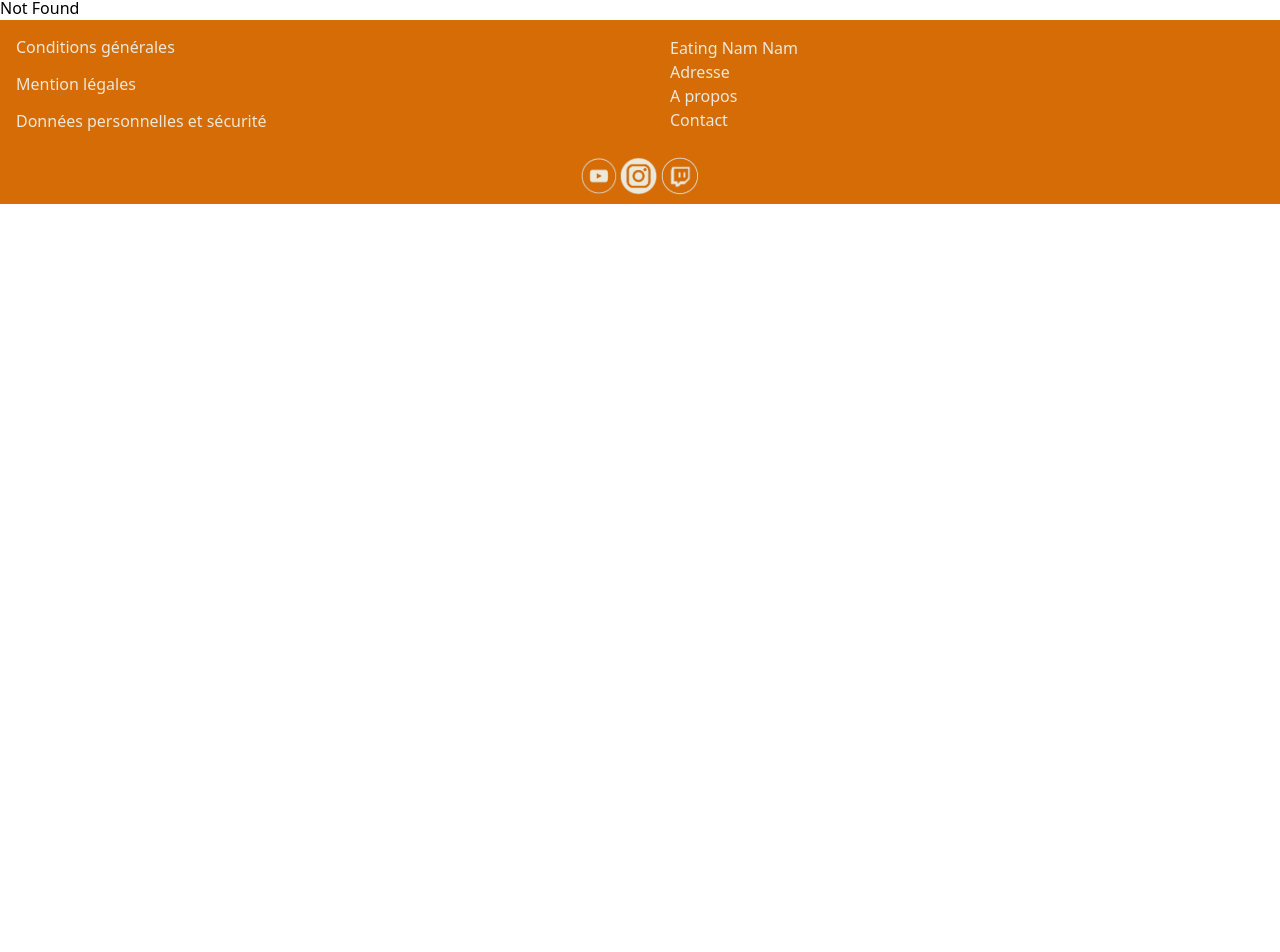
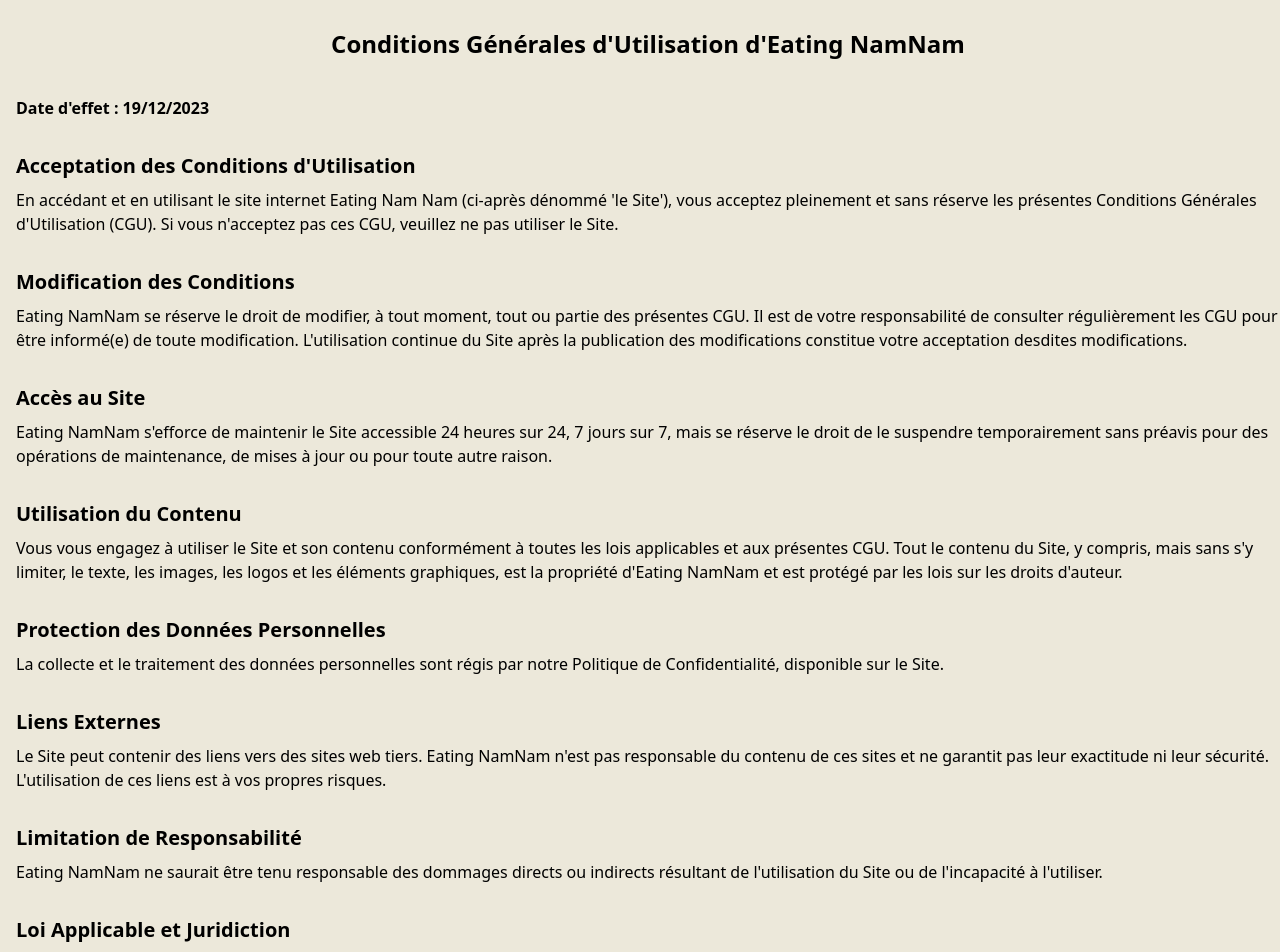
Before and after one commit to WildCodeSchool-2023-09/JS-RemoteFR-CrewStillant-P3-EatingNamNam, a React (Vite) app in the folder frontend/: page /Conditions in a window 1280 px wide. Before the commit this address had no page. Shown: the part 132-1084 px from the top of the page. Before the commit the page ends 800 px from the top, so only its background shows below. Built offline with nearby package versions, Linux system fonts and the light colour scheme.

Commit message:
Feat: Add users Condition

```diff
--- /dev/null
+++ b/frontend/src/components/Condition.jsx
@@ -0,0 +1,40 @@
+import condition from "../conditions.json";
+
+export default function Condition() {
+  return (
+    <div className="bg-beige">
+      <div className="ml-4 pt-5">
+        <h1 className="text-2xl text-center py-3 font-bold">
+          {condition.title}
+        </h1>
+        <br />
+        <p className="font-bold">{condition.date}</p>
+        <br />
+        <h2 className="text-xl py-2 font-semibold">{condition.subtitle1}</h2>
+        <p>{condition.texte1}</p>
+        <br />
+        <h2 className="text-xl py-2 font-semibold">{condition.subtitle2}</h2>
+        <p>{condition.texte2}</p>
+        <br />
+        <h2 className="text-xl py-2 font-semibold">{condition.subtitle3}</h2>
+        <p>{condition.texte3}</p>
+        <br />
+        <h2 className="text-xl py-2 font-semibold">{condition.subtitle4}</h2>
+        <p>{condition.texte4}</p>
+        <br />
+        <h2 className="text-xl py-2 font-semibold">{condition.subtitle5}</h2>
+        <p>{condition.texte5}</p>
+        <br />
+        <h2 className="text-xl py-2 font-semibold">{condition.subtitle6}</h2>
+        <p>{condition.texte6}</p>
+        <br />
+        <h2 className="text-xl py-2 font-semibold">{condition.subtitle7}</h2>
+        <p>{condition.texte7}</p>
+        <br />
+        <h2 className="text-xl py-2 font-semibold">{condition.subtitle8}</h2>
+        <p>{condition.texte8}</p>
+        <br />
+      </div>
+    </div>
+  );
+}
--- a/frontend/src/components/Footer.jsx
+++ b/frontend/src/components/Footer.jsx
@@ -9,7 +9,10 @@ function Footer() {
     <div>
       <div className="bg-orange grid grid-cols-2 gap-7">
         <div className="text-beige ml-2 grid grid-rows-3 p-2">
-          <NavLink className="hover:text-green text-l h-fit my-auto" to="/">
+          <NavLink
+            className="hover:text-green text-l h-fit my-auto"
+            to="/Conditions"
+          >
             Conditions générales
           </NavLink>
           <NavLink className="hover:text-green text-l h-fit my-auto" to="/">
--- /dev/null
+++ b/frontend/src/conditions.json
@@ -0,0 +1,25 @@
+{
+  "title": "Conditions Générales d'Utilisation d'Eating NamNam",
+  "date": "Date d'effet : 19/12/2023",
+  "subtitle1": " Acceptation des Conditions d'Utilisation",
+  "texte1": "En accédant et en utilisant le site internet Eating Nam Nam (ci-après dénommé 'le Site'), vous acceptez pleinement et sans réserve les présentes Conditions Générales d'Utilisation (CGU). Si vous n'acceptez pas ces CGU, veuillez ne pas utiliser le Site.",
+  "subtitle2": "Modification des Conditions",
+  "texte2": "Eating NamNam se réserve le droit de modifier, à tout moment, tout ou partie des présentes CGU. Il est de votre responsabilité de consulter régulièrement les CGU pour être informé(e) de toute modification. L'utilisation continue du Site après la publication des modifications constitue votre acceptation desdites modifications.",
+
+  "subtitle3": "Accès au Site",
+  "texte3": "Eating NamNam s'efforce de maintenir le Site accessible 24 heures sur 24, 7 jours sur 7, mais se réserve le droit de le suspendre temporairement sans préavis pour des opérations de maintenance, de mises à jour ou pour toute autre raison.",
+  "subtitle4": "Utilisation du Contenu",
+  "texte4": "Vous vous engagez à utiliser le Site et son contenu conformément à toutes les lois applicables et aux présentes CGU. Tout le contenu du Site, y compris, mais sans s'y limiter, le texte, les images, les logos et les éléments graphiques, est la propriété d'Eating NamNam et est protégé par les lois sur les droits d'auteur.",
+
+  "subtitle5": "Protection des Données Personnelles",
+  "texte5": "La collecte et le traitement des données personnelles sont régis par notre Politique de Confidentialité, disponible sur le Site.",
+
+  "subtitle6": "Liens Externes",
+  "texte6": "Le Site peut contenir des liens vers des sites web tiers. Eating NamNam n'est pas responsable du contenu de ces sites et ne garantit pas leur exactitude ni leur sécurité. L'utilisation de ces liens est à vos propres risques.",
+
+  "subtitle7": "Limitation de Responsabilité",
+  "texte7": "Eating NamNam ne saurait être tenu responsable des dommages directs ou indirects résultant de l'utilisation du Site ou de l'incapacité à l'utiliser.",
+
+  "subtitle8": "Loi Applicable et Juridiction",
+  "texte8": "Les présentes CGU sont régies par la loi en vigueur. En cas de litige, les tribunaux compétents seront ceux de [lieu de juridiction]. En acceptant ces CGU, vous reconnaissez avoir lu, compris et accepté l'ensemble des termes et conditions énoncés."
+}
--- a/frontend/src/main.jsx
+++ b/frontend/src/main.jsx
@@ -5,6 +5,7 @@ import ReactDOM from "react-dom/client";
 import App from "./App";
 import Contact from "./pages/ContactPage";
 import HomePage from "./pages/HomePage";
+import Conditions from "./pages/ConditionPage";
 
 const router = createBrowserRouter([
   {
@@ -26,6 +27,10 @@ const router = createBrowserRouter([
         element: <Contact />,
       },
       {
+        path: "/Conditions",
+        element: <Conditions />,
+      },
+      {
         path: "*",
         element: <div>Not Found</div>,
       },
--- /dev/null
+++ b/frontend/src/pages/ConditionPage.jsx
@@ -0,0 +1,5 @@
+import Condition from "../components/Condition";
+
+export default function Conditions() {
+  return <Condition />;
+}
--- a/frontend/src/pages/HomePage.jsx
+++ b/frontend/src/pages/HomePage.jsx
@@ -2,7 +2,6 @@ import { NavLink, useLoaderData } from "react-router-dom";
 
 function HomePage() {
   const recipes = useLoaderData();
-
   return (
     <div className="m-20">
       <div>
```
Also changed, not shown: 2 other files (tests, documents, lock files or other folders).
